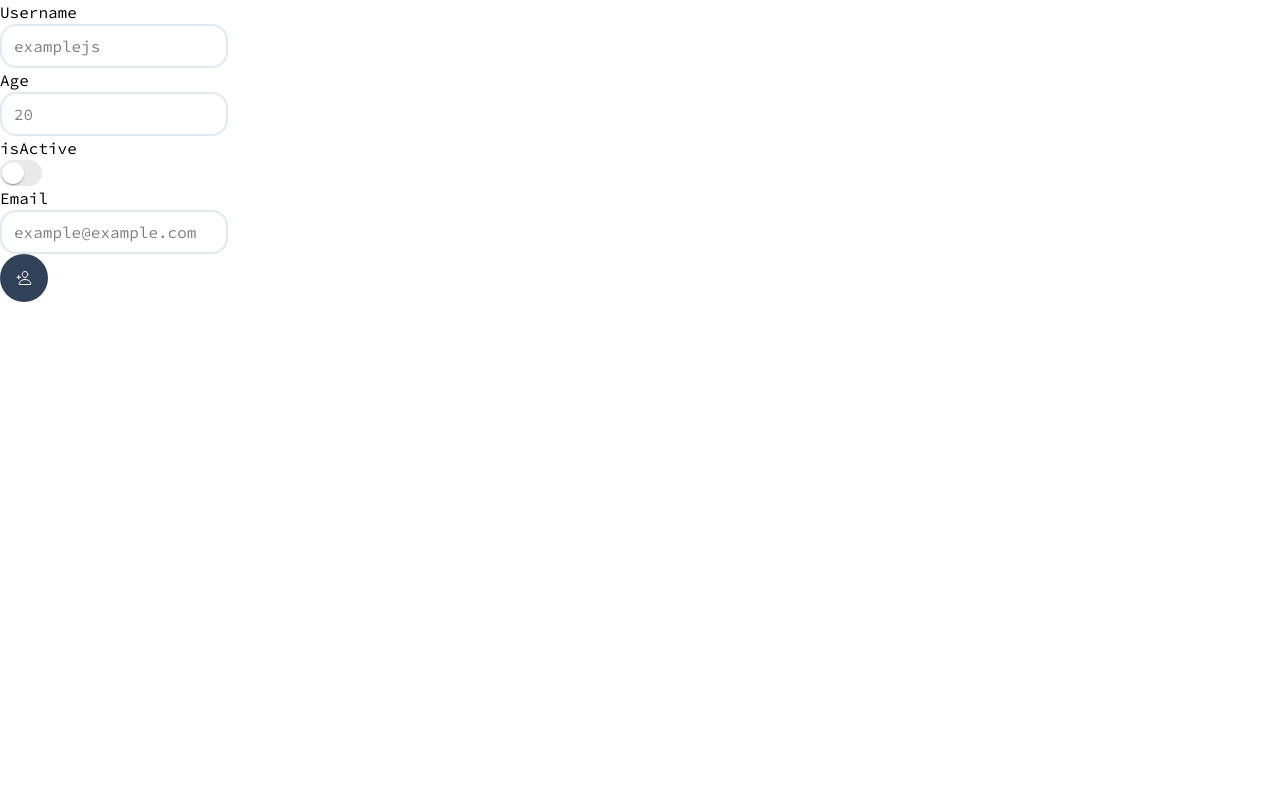
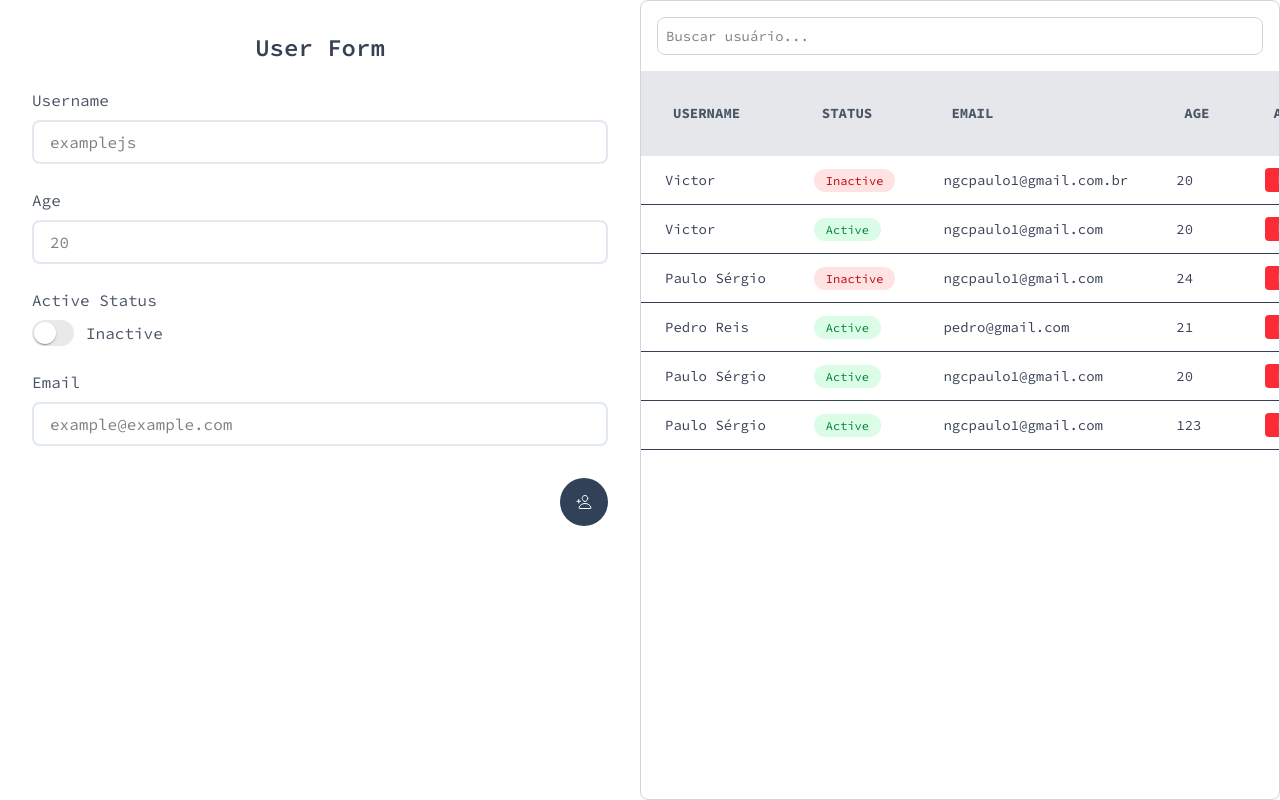
Before and after one commit to paulosgio/User-management, a React (Vite) app: page / in a window 1280 px wide. Built offline with nearby package versions, Linux system fonts and the light colour scheme; data requests are answered from the project's data file.

Commit message:
feat: criacao da tabela de usuarios, funcao para pesquisar usuario por nome ou email, mudancao na estilizacao do editUser

```diff
--- a/db.json
+++ b/db.json
@@ -1,3 +1,46 @@
 {
-  "users": []
+  "users": [
+    {
+      "username": "Victor",
+      "age": "20",
+      "email": "ngcpaulo1@gmail.com.br",
+      "isActive": "false",
+      "id": "96ba"
+    },
+    {
+      "id": "fb4c",
+      "username": "Victor",
+      "age": "20",
+      "email": "ngcpaulo1@gmail.com",
+      "isActive": "true"
+    },
+    {
+      "id": "98e9",
+      "username": "Paulo Sérgio",
+      "age": "24",
+      "email": "ngcpaulo1@gmail.com",
+      "isActive": "false"
+    },
+    {
+      "id": "d98a",
+      "username": "Pedro Reis",
+      "age": "21",
+      "email": "pedro@gmail.com",
+      "isActive": "true"
+    },
+    {
+      "id": "1309",
+      "username": "Paulo Sérgio",
+      "age": "20",
+      "email": "ngcpaulo1@gmail.com",
+      "isActive": "true"
+    },
+    {
+      "id": "f02a",
+      "username": "Paulo Sérgio",
+      "age": "123",
+      "email": "ngcpaulo1@gmail.com",
+      "isActive": "true"
+    }
+  ]
 }
--- a/src/Components/Home/components/ButtonForm/index.tsx
+++ b/src/Components/Home/components/ButtonForm/index.tsx
@@ -6,7 +6,7 @@ interface IButtonProp {
 
 export default function ButtonForm({ type }: IButtonProp) {
     return (
-        <button className="flex justify-center items-center bg-slate-700 w-[3rem] h-[3rem] px-2 py-3 rounded-full text-white cursor-pointer duration-300 hover:scale-90" type={type}>
+        <button className="flex mt-2 justify-center items-center bg-slate-700 w-[3rem] h-[3rem] px-2 py-3 rounded-full text-white cursor-pointer duration-300 hover:scale-90" type={type}>
             <IoPersonAddOutline/>
         </button>
     )
--- a/src/Components/Home/components/Form/index.tsx
+++ b/src/Components/Home/components/Form/index.tsx
@@ -1,48 +1,88 @@
-import { Controller, useForm } from "react-hook-form"
-import ButtonForm from "../ButtonForm"
-import { IOSSwitch } from "./switch"
+import { Controller, useForm } from "react-hook-form";
+import ButtonForm from "../ButtonForm";
+import { IOSSwitch } from "./switch";
 
 interface IFormProps {
-    username: string,
-    age: number,
-    isActive: string,
-    email: string,
-    id: string
+  username: string;
+  age: number;
+  isActive: string;
+  email: string;
+  id: string;
 }
 
 interface IFormComponentProp {
-    onSubmit: (data: IFormProps) => {}
+  onSubmit: (data: IFormProps) => {};
 }
 
-export default function Form( { onSubmit }: IFormComponentProp ) {
+export default function Form({ onSubmit }: IFormComponentProp) {
 
-  const { control, register, handleSubmit, formState: { errors } } = useForm<IFormProps>()
+  const {
+    control,
+    register,
+    handleSubmit,
+    formState: { errors },
+  } = useForm<IFormProps>();
 
-  return(
-    <form onSubmit={handleSubmit(onSubmit)} className="flex flex-col">
-      <label htmlFor="username">Username</label>
-      <input className="py-2 px-3 border-2 border-slate-200 rounded-2xl outline-none focus:border-slate-400 hover:border-slate-400 duration-150" {...register("username", { required: true })} placeholder="examplejs" type="text" id="username"/>
-        {errors.username && <p className="text-red-600">Username is required</p>}
-      <label htmlFor="age">Age</label>
-      <input className="py-2 px-3 border-2 border-slate-200 rounded-2xl outline-none focus:border-slate-400 hover:border-slate-400 duration-150" {...register("age", { required: true, valueAsNumber: true })} placeholder="20" type="text" id="age"/>
-        {errors.age && <p className="text-red-600">Age is required</p>}
-      <h2>isActive</h2>
+  return (
+    <form
+      onSubmit={handleSubmit(onSubmit)}
+      className="bg-white rounded-xl p-8 w-full space-y-6"
+    >
+      <h2 className="text-2xl font-semibold text-gray-700 text-center">User Form</h2>
+      <div>
+        <label className="block text-gray-600 mb-2" htmlFor="username">Username</label>
+        <input
+          className="py-2 px-4 w-full border-2 border-slate-200 rounded-lg outline-none focus:border-blue-400 hover:border-blue-300 duration-150"
+          {...register("username", { required: true })}
+          placeholder="examplejs"
+          type="text"
+          id="username"
+        />
+        {errors.username && <p className="text-red-500 text-sm mt-1">Username is required</p>}
+      </div>
+      <div>
+        <label className="block text-gray-600 mb-2" htmlFor="age">Age</label>
+        <input
+          className="py-2 px-4 w-full border-2 border-slate-200 rounded-lg outline-none focus:border-blue-400 hover:border-blue-300 duration-150"
+          {...register("age", { required: true })}
+          placeholder="20"
+          type="number"
+          id="age"
+        />
+        {errors.age && <p className="text-red-500 text-sm mt-1">Age is required</p>}
+      </div>
+      <div>
+        <h2 className="block text-gray-600 mb-2">Active Status</h2>
         <Controller
           control={control}
           name="isActive"
           rules={{ required: true }}
           defaultValue="false"
-        render={({ field })=> (
+          render={({ field }) => (
+            <div className="flex items-center space-x-3">
               <IOSSwitch
                 checked={field.value === "true"}
-            onChange={(ev)=> field.onChange(ev.target.checked ? "true" : "false")}
+                onChange={(ev) => field.onChange(ev.target.checked ? "true" : "false")}
               />
+              <span className="text-gray-600">{field.value === "true" ? "Active" : "Inactive"}</span>
+            </div>
           )}
         />
-      <label htmlFor="email">Email</label>
-      <input className="py-2 px-3 border-2 border-slate-200 rounded-2xl outline-none focus:border-slate-400 hover:border-slate-400 duration-150" {...register("email", { required: true })} placeholder="example@example.com" type="email" id="email"/>
-        {errors.email && <p className="text-red-600">email is required</p>}
-      <ButtonForm type="submit"/>
+      </div>
+      <div>
+        <label className="block text-gray-600 mb-2" htmlFor="email">Email</label>
+        <input
+          className="py-2 px-4 w-full border-2 border-slate-200 rounded-lg outline-none focus:border-blue-400 hover:border-blue-300 duration-150"
+          {...register("email", { required: true })}
+          placeholder="example@example.com"
+          type="email"
+          id="email"
+        />
+        {errors.email && <p className="text-red-500 text-sm mt-1">Email is required</p>}
+      </div>
+      <div className="flex justify-end">
+        <ButtonForm type="submit" />
+      </div>
     </form>
-    )
+  );
 }
--- a/src/Components/Home/index.tsx
+++ b/src/Components/Home/index.tsx
@@ -1,5 +1,5 @@
 import { instance } from "../../instance/instance"
-import { useEffect } from "react"
+import { useEffect, useState } from "react"
 import { Link } from "react-router-dom"
 import useUser from "../../context/useUser"
 import Form from "./components/Form"
@@ -13,64 +13,109 @@ interface IFormProps {
 }
 
 function Home() {
+  const { dispatch, state } = useUser()
+  const [searchTerm, setSearchTerm] = useState("")
 
-  const { dispatch, state } = useUser()
-
-  const onSubmit = async (data: IFormProps)=> {
+  const onSubmit = async (data: IFormProps) => {
     try {
       const response = await instance.post("users", data)
-      { dispatch({type: "ADD", payload: response.data}) }
+      dispatch({ type: "ADD", payload: response.data })
     } catch (error) {
-      console.log(error);
+      console.log(error)
     }
   }
 
-  const deleteUser = async (id: string)=> {
+  const deleteUser = async (id: string) => {
     try {
-        await instance.delete(`users/${id}`)
-        dispatch({ type: "DELETE", payload: { id } as IFormProps })
+      await instance.delete(`users/${id}`)
+      dispatch({ type: "DELETE", payload: { id } as IFormProps })
     } catch (error) {
-      console.log(error);
+      console.log(error)
     }
   }
 
-  useEffect(()=> {
-    const fetchUsers = async ()=> {
+  useEffect(() => {
+    const fetchUsers = async () => {
       try {
         const response = await instance.get("users")
         dispatch({ type: "GET", payload: response.data })
       } catch (error) {
-        console.log(error);
+        console.log(error)
       }
     }
     fetchUsers()
   }, [])
 
+  const handleSearchChange = (e: React.ChangeEvent<HTMLInputElement>) => {
+    setSearchTerm(e.target.value)
+  }
+
+  const filteredUsers = state.filter(user => {
+    if (searchTerm === "") {
+      return true
+    } else {
+      return(
+        user.username.toLowerCase().includes(searchTerm.toLowerCase()) ||
+        user.email.toLowerCase().includes(searchTerm.toLowerCase())
+      )
+    }
+  }
+  )
+
   return (
     <>
-      <div className="flex">
-        <div>
-          <Form onSubmit={onSubmit}/>
-        </div>
-        <div>
-          {state.map((user)=> {
-            return(
-              <ul key={user.id}>
-                <li>{user.username}</li>
-                <li>{user.isActive === "true" ? "Active" : "Inactive"}</li>
-                <li>{user.email}</li>
-                <li>{user.age}</li>
-                <li>
-                  <button onClick={()=> deleteUser(user.id)}>Excluir</button>
-                </li>
-                <li>
-                  <Link to={`user/${user.id}`}>
-                    <button>Editar</button>
-                  </Link>
-                </li>
-              </ul>
-            )
-          })}
+      <div className="grid grid-cols-2 h-screen">
+        <Form onSubmit={onSubmit} />
+        <div className="overflow-y-auto max-h-screen w-full rounded-lg border border-gray-300">
+          <div className="p-4">
+            <input
+              type="text"
+              value={searchTerm}
+              onChange={handleSearchChange}
+              placeholder="Buscar usuário..."
+              className="w-full p-2 border border-gray-300 rounded-lg focus:outline-none focus:ring-2 focus:ring-blue-500 text-sm"
+            />
+          </div>
+          <table className="bg-white w-full">
+            <thead className="bg-gray-200 text-gray-600 uppercase text-sm leading-normal sticky top-0 z-10">
+              <tr>
+                <th className="p-8 text-left">Username</th>
+                <th className="p-8 text-left">Status</th>
+                <th className="p-8 text-left">Email</th>
+                <th className="p-8 text-left">Age</th>
+                <th className="p-8 text-left">Actions</th>
+              </tr>
+            </thead>
+            <tbody className="text-gray-700 text-sm">
+              {filteredUsers.map(user => (
+                <tr key={user.id} className="border-b hover:bg-gray-100 transition duration-150">
+                  <td className="py-3 px-6 max-w-3xs truncate">{user.username}</td>
+                  <td className="py-3 px-6">
+                    {user.isActive === "true" ? (
+                      <span className="bg-green-100 text-green-700 py-1 px-3 rounded-full text-xs">Active</span>
+                    ) : (
+                      <span className="bg-red-100 text-red-700 py-1 px-3 rounded-full text-xs">Inactive</span>
+                    )}
+                  </td>
+                  <td className="py-3 px-6 max-w-xs truncate">{user.email}</td>
+                  <td className="py-3 px-6">{user.age}</td>
+                  <td className="py-3 px-6 flex items-center space-x-2 whitespace-nowrap">
+                    <button
+                      onClick={() => deleteUser(user.id)}
+                      className="bg-red-500 hover:bg-red-600 text-white py-1 px-3 rounded text-xs"
+                    >
+                      Excluir
+                    </button>
+                    <Link to={`user/${user.id}`}>
+                      <button className="bg-blue-500 hover:bg-blue-600 text-white py-1 px-3 rounded text-xs">
+                        Editar
+                      </button>
+                    </Link>
+                  </td>
+                </tr>
+              ))}
+            </tbody>
+          </table>
         </div>
       </div>
     </>
--- a/src/Components/UserEdit/index.tsx
+++ b/src/Components/UserEdit/index.tsx
@@ -30,7 +30,7 @@ export default function UserEdit() {
             setValue("age", user.age)
         }
         fetch()
-    }, [])
+    }, [id])
 
     const onSubmit = async (newUser: IFormProps)=> {
         try {
@@ -43,31 +43,70 @@ export default function UserEdit() {
       }
 
     return(
-       <form onSubmit={handleSubmit(onSubmit)} className="flex flex-col">
-            <label htmlFor="username">Username</label>
-            <input {...register("username", { required: true })} className="p-1 border-2 border-slate-400 rounded-md outline-none focus:border-slate-500" placeholder="examplejs" type="text" id="username"/>
-              {errors.username && <p className="text-red-600">Username is required</p>}
-            <label htmlFor="username">Age</label>
-            <input {...register("age")} className="p-1 border-2 border-slate-400 rounded-md outline-none focus:border-slate-500" placeholder="20" type="text" id="age"/>
-              {errors.age && <p className="text-red-600">Age is required</p>}
-            <h2>isActive</h2>
+      <div className="flex items-center h-screen">
+        <form onSubmit={handleSubmit(onSubmit)} className="mx-auto min-w-lg bg-white p-6 rounded-lg shadow-md">
+        <h2 className="text-2xl font-semibold mb-4">Editar Usuário</h2>
+        <div className="mb-4">
+          <label htmlFor="username" className="block text-sm font-medium text-gray-700">Username</label>
+          <input
+              {...register("username", { required: "Username is required" })}
+              className="w-full p-2 border-2 border-slate-300 rounded-md outline-none focus:border-slate-500"
+              placeholder="examplejs"
+              type="text"
+              id="username"
+          />
+          {errors.username && <p className="text-red-600 text-xs">{errors.username.message}</p>}
+        </div>
+        <div className="mb-4">
+          <label htmlFor="age" className="block text-sm font-medium text-gray-700">Age</label>
+          <input
+              {...register("age", { required: "Age is required" })}
+              className="w-full p-2 border-2 border-slate-300 rounded-md outline-none focus:border-slate-500"
+              placeholder="20"
+              type="number"
+              id="age"
+          />
+          {errors.age && <p className="text-red-600 text-xs">{errors.age.message}</p>}
+        </div>
+        <div className="mb-4">
+          <label className="block text-sm font-medium text-gray-700">Ativo</label>
           <Controller
               control={control}
               name="isActive"
-              rules={{ required: true }}
+              rules={{ required: "This field is required" }}
               defaultValue="false"
-              render={({ field })=> (
+              render={({ field }) => (
                   <IOSSwitch
                       checked={field.value === "true"}
-                  onChange={(ev)=> field.onChange(ev.target.checked ? "true" : "false")}
+                      onChange={(ev) => field.onChange(ev.target.checked ? "true" : "false")}
                   />
               )}
           />
-            <label htmlFor="username">Email</label>
-            <input {...register("email")} className="p-1 border-2 border-slate-400 rounded-md outline-none focus:border-slate-500" placeholder="example@example.com" type="email" id="email"/>
-              {errors.email && <p className="text-red-600">email is required</p>}
-              <button type="submit">Editar usuario</button>
-              <Link to="/">Voltar</Link>
+          {errors.isActive && <p className="text-red-600 text-xs">{errors.isActive.message}</p>}
+        </div>
+        <div className="mb-4">
+          <label htmlFor="email" className="block text-sm font-medium text-gray-700">Email</label>
+          <input
+              {...register("email", { required: "Email is required", pattern: { value: /^[a-zA-Z0-9._%+-]+@[a-zA-Z0-9.-]+\.[a-zA-Z]{2,}$/, message: "Invalid email address" } })}
+              className="w-full p-2 border-2 border-slate-300 rounded-md outline-none focus:border-slate-500"
+              placeholder="example@example.com"
+              type="email"
+              id="email"
+          />
+          {errors.email && <p className="text-red-600 text-xs">{errors.email.message}</p>}
+        </div>
+        <div className="flex justify-between">
+          <button
+              type="submit"
+              className="w-full py-2 bg-blue-500 text-white rounded-md hover:bg-blue-600"
+          >
+              Editar Usuário
+          </button>
+        </div>
+        <div className="mt-4 text-center">
+          <Link to="/" className="text-blue-500 hover:underline">Voltar</Link>
+        </div>
         </form>
+      </div>
     )
 }
--- a/src/context/UserContext.tsx
+++ b/src/context/UserContext.tsx
@@ -22,7 +22,7 @@ type State = IFormProps[]
 
 type UserContextType = {
     state: State,
-    dispatch: React.Dispatch<Action>
+    dispatch: React.Dispatch<Action>,
 }
 
 function reducer(state: State, action: Action): IFormProps[] {
```
Lines whose indentation alone changed are shown as unchanged.
